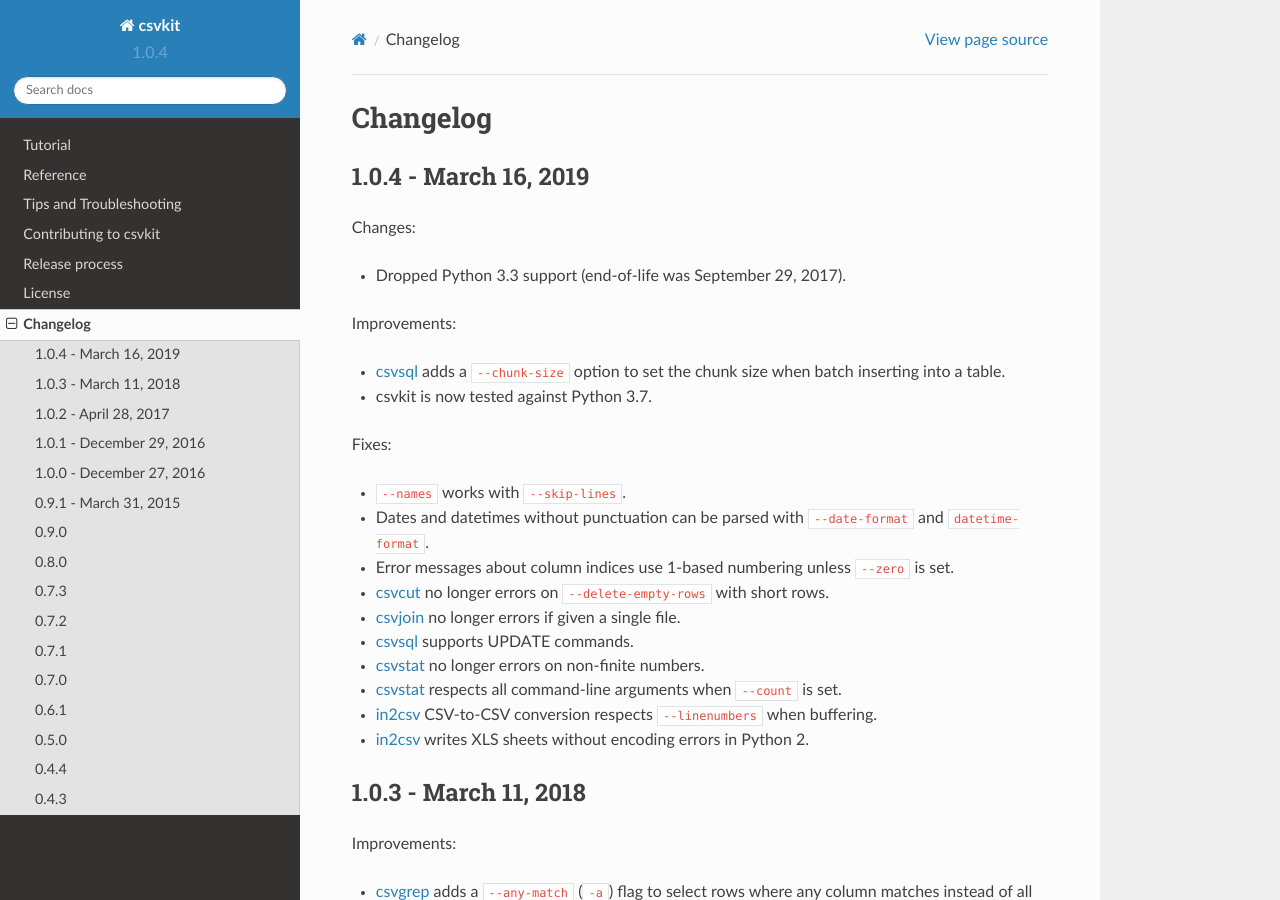
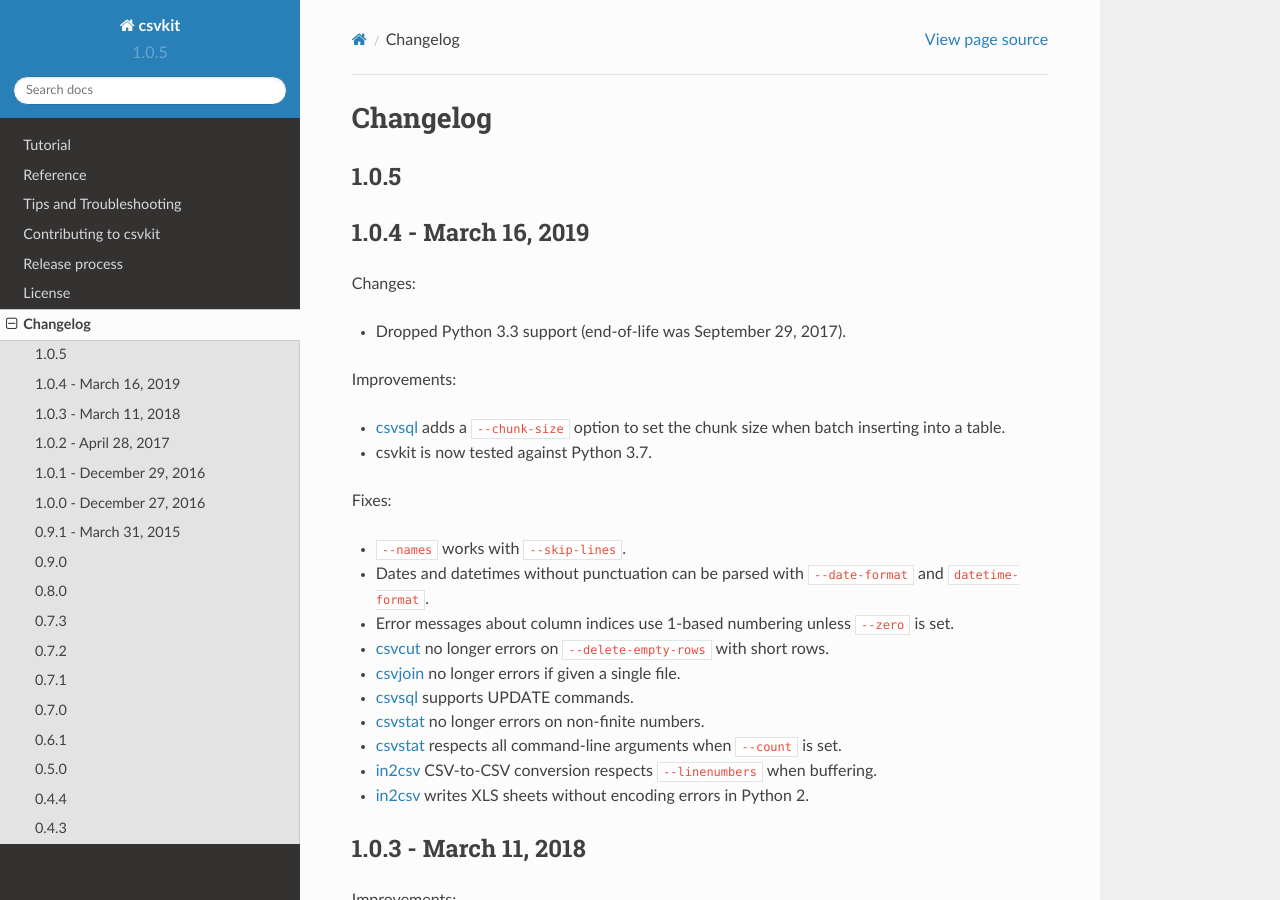
Before and after one commit to wireservice/csvkit, a Sphinx documentation site: the page built from docs/changelog.rst, in a window 1280 px wide and 900 px high. Built offline with Sphinx 7.4.7 and the Read the Docs theme 2.0.0, drawn with Linux system fonts in a browser that asks for light colours.

Commit message:
Iterate the version number

```diff
--- a/CHANGELOG.rst
+++ b/CHANGELOG.rst
@@ -1,3 +1,6 @@
+1.0.5
+-----
+
 1.0.4 - March 16, 2019
 ----------------------
 
--- a/docs/conf.py
+++ b/docs/conf.py
@@ -41,9 +41,9 @@
 # built documents.
 #
 # The short X.Y version.
-version = '1.0.4'
+version = '1.0.5'
 # The full version, including alpha/beta/rc tags.
-release = '1.0.4'
+release = '1.0.5'
 
 # List of patterns, relative to source directory, that match files and
 # directories to ignore when looking for source files.
--- a/setup.py
+++ b/setup.py
@@ -18,7 +18,7 @@
 
 setup(
     name='csvkit',
-    version='1.0.4',
+    version='1.0.5',
     description='A suite of command-line tools for working with CSV, the king of tabular file formats.',
     long_description=open('README.rst').read(),
     author='Christopher Groskopf',
```
Also changed, not shown: 1 other file.
